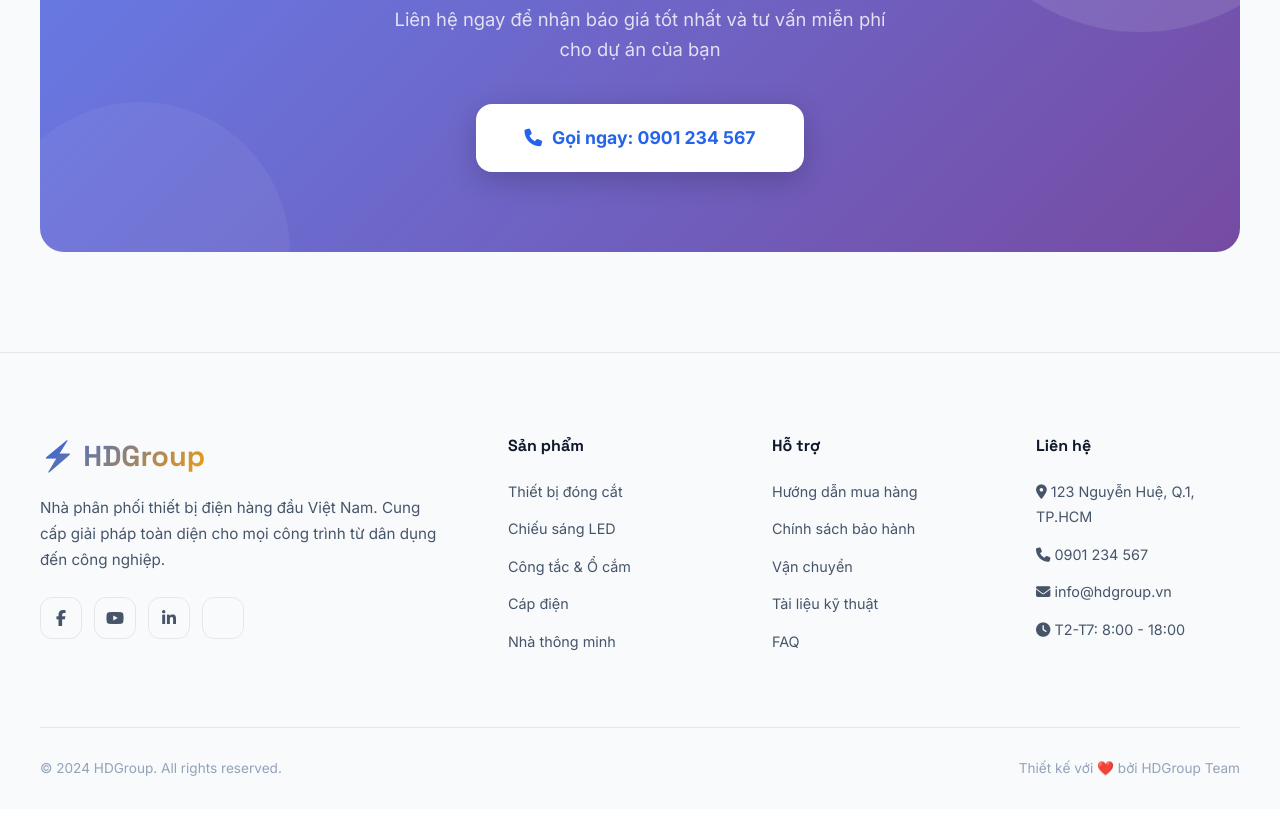
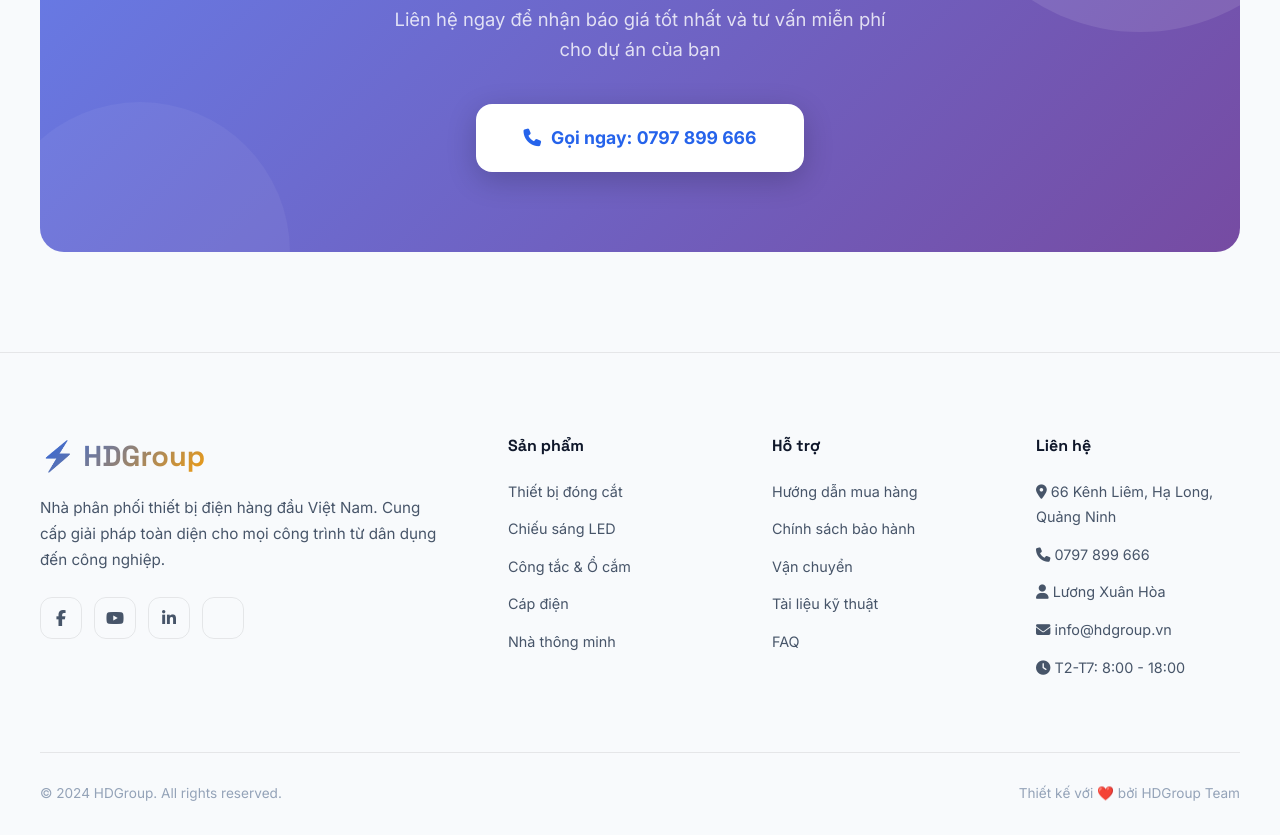
Before and after one commit to meshop86/HDgroup38.com, a plain HTML site: page index.html in a window 1280 px wide. Shown: the part 5800-6635 px from the top of the page. Before the commit the page ends 6609 px from the top, so only its background shows below. Drawn offline with Linux system fonts and the light colour scheme.

Commit message:
Update contact info: Luong Xuan Hoa, 0797899666, 66 Kenh Liem Ha Long

```diff
--- a/index.html
+++ b/index.html
@@ -2502,9 +2502,9 @@
                     <p data-vi="Liên hệ ngay để nhận báo giá tốt nhất và tư vấn miễn phí cho dự án của bạn" data-en="Contact us now for the best quotes and free consultation for your project">
                         Liên hệ ngay để nhận báo giá tốt nhất và tư vấn miễn phí cho dự án của bạn
                     </p>
-                    <a href="tel:+84901234567" class="btn btn-lg">
+                    <a href="tel:+84797899666" class="btn btn-lg">
                         <i class="fas fa-phone"></i>
-                        <span data-vi="Gọi ngay: 0901 234 567" data-en="Call now: 0901 234 567">Gọi ngay: 0901 234 567</span>
+                        <span data-vi="Gọi ngay: 0797 899 666" data-en="Call now: 0797 899 666">Gọi ngay: 0797 899 666</span>
                     </a>
                 </div>
             </div>
@@ -2551,8 +2551,9 @@
                     <div class="footer-col">
                         <h4 data-vi="Liên hệ" data-en="Contact">Liên hệ</h4>
                         <ul>
-                            <li><a href="#"><i class="fas fa-map-marker-alt"></i> 123 Nguyễn Huệ, Q.1, TP.HCM</a></li>
-                            <li><a href="tel:+84901234567"><i class="fas fa-phone"></i> 0901 234 567</a></li>
+                            <li><a href="#"><i class="fas fa-map-marker-alt"></i> 66 Kênh Liêm, Hạ Long, Quảng Ninh</a></li>
+                            <li><a href="tel:+84797899666"><i class="fas fa-phone"></i> 0797 899 666</a></li>
+                            <li><a href="#"><i class="fas fa-user"></i> Lương Xuân Hòa</a></li>
                             <li><a href="mailto:info@hdgroup.vn"><i class="fas fa-envelope"></i> info@hdgroup.vn</a></li>
                             <li><a href="#"><i class="fas fa-clock"></i> T2-T7: 8:00 - 18:00</a></li>
                         </ul>
```
